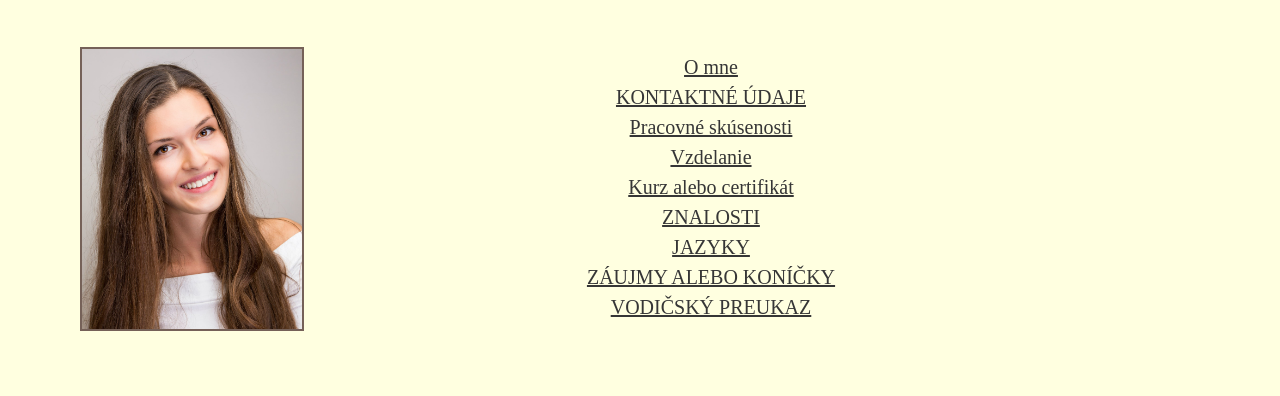
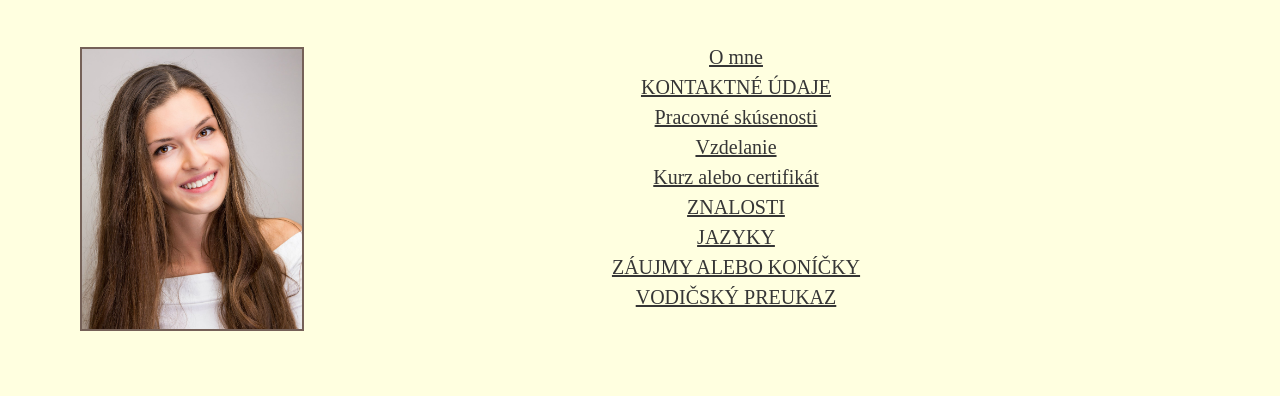
Before and after one commit to viky321/zivotopis.ukol, a plain HTML site: page index.html in a window 1280 px wide. Shown: the part 91-487 px from the top of the page. Drawn offline with Linux system fonts and the light colour scheme; a web font is replaced by a local one.

Commit message:
poslednauprava

```diff
--- a/index.html
+++ b/index.html
@@ -93,7 +93,7 @@
         <p>
         JAN 2019 - AUG 2021<br>
         Administratívny pracovník<br>
-            SYNERGIE Slovakia s.r.o., Bratislava, Slovenská republika<br>
+        SYNERGIE Slovaki    a s.r.o., Bratislava, Slovenská republika<br>
         Agenda fakturácie koncovým zákazníkom, príprava výsledkových reportov<br>
             </p>
 
--- a/style.css
+++ b/style.css
@@ -7,6 +7,7 @@ body {
     font-family: 'Playfair Display', serif;
     text-align: center;
     margin: 0;
+
 }
 
 table {
@@ -68,6 +69,7 @@ img {
 li {
     display: block;
     text-align: center;
+    padding-left: 0;
 }
 
 .paticka {
@@ -79,7 +81,6 @@ li {
 
 section {
     padding: 25px 15%;
-
 }
 
 .b {
@@ -96,8 +97,3 @@ a {
 .menu a:active {
     background-color: #F4A460;
 }
-
-.menu {
-    margin-top: 30px;
-    margin-right: 50px;
-}
```
Lines whose indentation alone changed are shown as unchanged.
